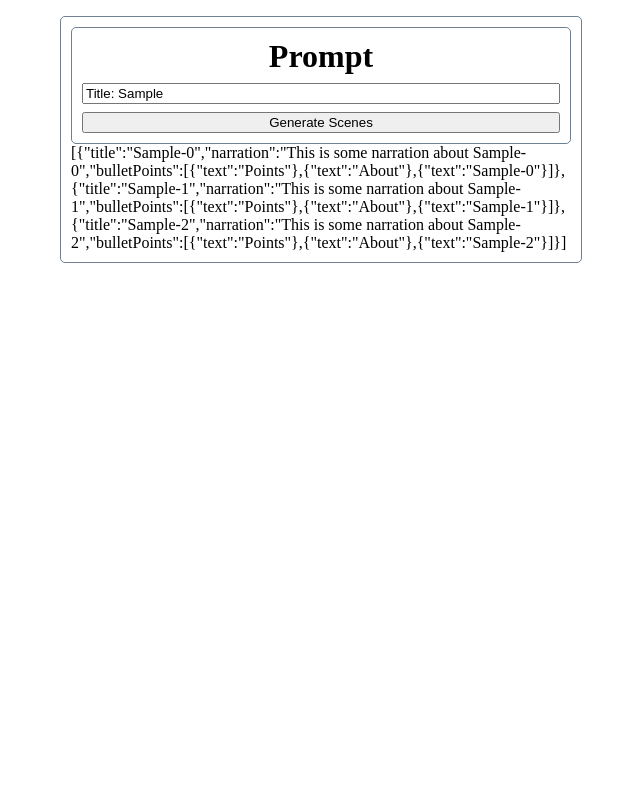
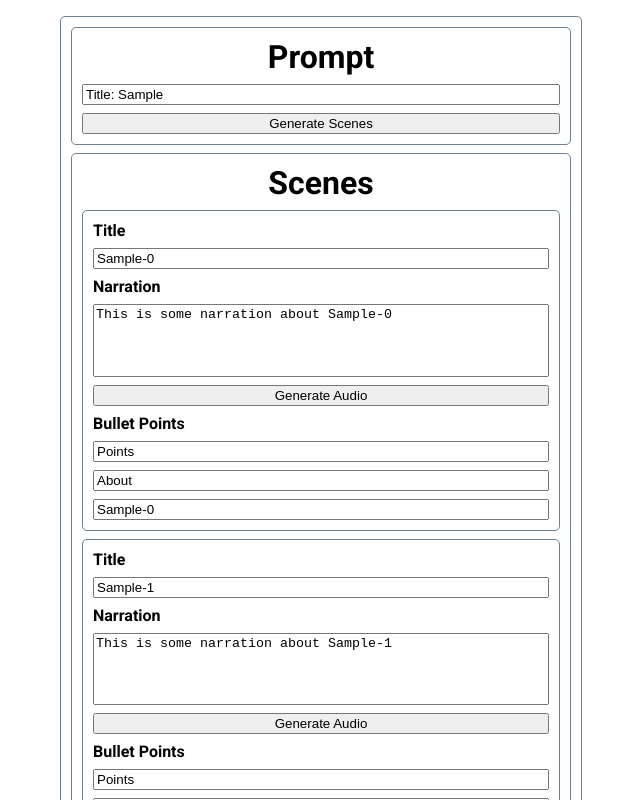
Before and after one commit to tmetcalfe89/complex-form-example, a React (Vite) app: page / in a window 1280 px wide. Both pictures are taken after typing "Sample" into the empty fields and a click on the button "Generate Scenes". Shown: the top 800 px of the page, without its empty margins (319-959 px from the left). Built offline with nearby package versions, Linux system fonts and the light colour scheme.

Commit message:
text and text list editors

```diff
--- /dev/null
+++ b/src/components/Input.tsx
@@ -0,0 +1,58 @@
+import React, { useCallback, useMemo } from "react";
+
+interface InputProps {
+  value: string;
+  onChange: (newValue: string) => void;
+  label?: string;
+  type?: string;
+}
+
+interface LittleInputProps {
+  value: string;
+  onChange: (e: React.ChangeEvent<HTMLInputElement>) => void;
+}
+
+function LittleInput({ value, onChange }: LittleInputProps) {
+  return <input value={value} onChange={onChange} />;
+}
+
+interface BigInputProps {
+  value: string;
+  onChange: (e: React.ChangeEvent<HTMLTextAreaElement>) => void;
+}
+
+function BigInput({ value, onChange }: BigInputProps) {
+  return <textarea value={value} onChange={onChange} />;
+}
+
+export default function Input({
+  value,
+  onChange,
+  label,
+  type = "little",
+}: InputProps) {
+  const handleChange = useCallback(
+    (e: React.ChangeEvent<HTMLInputElement | HTMLTextAreaElement>) => {
+      onChange(e.target.value);
+    },
+    [onChange]
+  );
+
+  const InputEl = useMemo(() => {
+    switch (type) {
+      case "little":
+        return LittleInput;
+      case "big":
+        return BigInput;
+      default:
+        return () => null;
+    }
+  }, [type]);
+
+  return (
+    <div className="column">
+      {label && <label>{label}</label>}
+      <InputEl value={value} onChange={handleChange} />
+    </div>
+  );
+}
--- /dev/null
+++ b/src/components/Section.tsx
@@ -0,0 +1,9 @@
+import { ReactNode } from "react";
+
+interface SectionProps {
+  children?: ReactNode;
+}
+
+export default function Section({ children }: SectionProps) {
+  return <div className="section column">{children}</div>;
+}
--- /dev/null
+++ b/src/features/BulletPointsEditor.tsx
@@ -0,0 +1,29 @@
+import { useCallback } from "react";
+import Input from "../components/Input";
+import { BulletPoint } from "../types/data";
+
+interface BulletPointsEditorProps {
+  bulletPoints: BulletPoint[];
+  onChangeBulletPoint: (i: number, t: string) => void;
+}
+
+export default function BulletPointsEditor({
+  bulletPoints,
+  onChangeBulletPoint,
+}: BulletPointsEditorProps) {
+  const handleChange = useCallback(
+    (i: number) => (t: string) => {
+      onChangeBulletPoint(i, t);
+    },
+    [onChangeBulletPoint]
+  );
+
+  return (
+    <>
+      <label>Bullet Points</label>
+      {bulletPoints.map(({ text }, i) => (
+        <Input key={i} value={text} onChange={handleChange(i)} />
+      ))}
+    </>
+  );
+}
--- a/src/features/SceneEditor.tsx
+++ b/src/features/SceneEditor.tsx
@@ -0,0 +1,49 @@
+import { useCallback } from "react";
+import Input from "../components/Input";
+import Section from "../components/Section";
+import { Scene } from "../types/data";
+import BulletPointsEditor from "./BulletPointsEditor";
+
+interface SceneEditorProps {
+  scene: Scene;
+  onChange: (k: string, v: unknown) => void;
+}
+
+export default function SceneEditor({
+  scene: { title, narration, bulletPoints, backgrounds },
+  onChange,
+}: SceneEditorProps) {
+  const handleChange = useCallback(
+    (k: string) => (v: unknown) => {
+      onChange(k, v);
+    },
+    [onChange]
+  );
+
+  const handleChangeBulletPoint = useCallback(
+    (i: number, t: string) => {
+      onChange(
+        "bulletPoints",
+        bulletPoints.map((bp, j) => (i === j ? { ...bp, text: t } : bp))
+      );
+    },
+    [bulletPoints, onChange]
+  );
+
+  return (
+    <Section>
+      <Input value={title} onChange={handleChange("title")} label="Title" />
+      <Input
+        value={narration}
+        onChange={handleChange("narration")}
+        label="Narration"
+        type="big"
+      />
+      <button>Generate Audio</button>
+      <BulletPointsEditor
+        bulletPoints={bulletPoints}
+        onChangeBulletPoint={handleChangeBulletPoint}
+      />
+    </Section>
+  );
+}
--- a/src/features/ScenesEditor.tsx
+++ b/src/features/ScenesEditor.tsx
@@ -1,3 +1,30 @@
-export default function ScenesEditor() {
-    return <div></div>
+import { useCallback } from "react";
+import { Scene } from "../types/data";
+import SceneEditor from "./SceneEditor";
+import Section from "../components/Section";
+
+interface ScenesEditorProps {
+  scenes: Scene[];
+  onChangeScene: (i: number, k: string, v: unknown) => void;
 }
+
+export default function ScenesEditor({
+  scenes,
+  onChangeScene,
+}: ScenesEditorProps) {
+  const handleChange = useCallback(
+    (i: number) => (k: string, v: unknown) => {
+      onChangeScene(i, k, v);
+    },
+    [onChangeScene]
+  );
+
+  return (
+    <Section>
+      <h1 className="center">Scenes</h1>
+      {scenes.map((scene, i) => (
+        <SceneEditor key={i} scene={scene} onChange={handleChange(i)} />
+      ))}
+    </Section>
+  );
+}
--- a/src/pages/VideoGenerator.tsx
+++ b/src/pages/VideoGenerator.tsx
@@ -1,6 +1,8 @@
 import { useCallback, useState } from "react";
 import PromptEditor from "../features/PromptEditor";
-import { Scene, generateScenes } from "../api/aibackend";
+import { generateScenes } from "../api/aibackend";
+import ScenesEditor from "../features/ScenesEditor";
+import { Scene } from "../types/data";
 
 export default function VideoGenerator() {
   const [loading, setLoading] = useState(false);
@@ -16,15 +18,27 @@ export default function VideoGenerator() {
     setLoading(false);
   }, [prompt]);
 
+  const handleChangeScene = useCallback((i: number, k: string, v: unknown) => {
+    setScenes(
+      (p) =>
+        p?.map((scene, j) => (i === j ? { ...scene, [k]: v } : scene)) || null
+    );
+  }, []);
+
   return (
-    <div className="section page">
+    <div className="section page column">
       <PromptEditor
         prompt={prompt}
         onPromptChange={setPrompt}
         onPromptConfirm={handlePromptConfirm}
         disabled={loading}
       />
-      {scenes != null && <>{JSON.stringify(scenes)}</>}
+      {scenes != null && (
+        <>
+          <ScenesEditor scenes={scenes} onChangeScene={handleChangeScene} />
+          <button>Generate Video</button>
+        </>
+      )}
     </div>
   );
 }
--- a/src/style.css
+++ b/src/style.css
@@ -1,10 +1,26 @@
+@import url("https://fonts.googleapis.com/css2?family=Inconsolata:wght@400;700&family=Roboto:wght@400;700&display=swap");
+
 body {
   margin: 0;
   padding-top: 1rem;
+  font-family: Roboto;
 }
 
-h1, h2, h3, h4, h5 {
+h1,
+h2,
+h3,
+h4,
+h5 {
   margin: 0;
+}
+
+label {
+  font-weight: bold;
+}
+
+textarea {
+  resize: none;
+  height: 5em;
 }
 
 .page {
```
Also changed, not shown: src/api/aibackend.ts (+2 -16 lines), src/types/data.d.ts (added, +15 -0 lines), 1 other file (tests, documents, lock files or other folders). Lines whose indentation alone changed are shown as unchanged.
